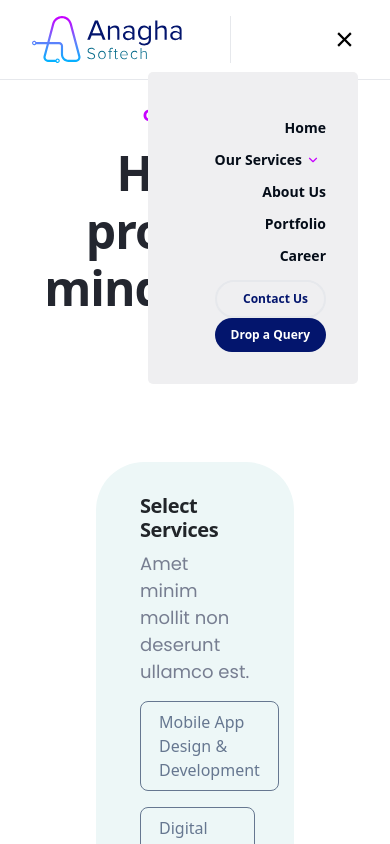
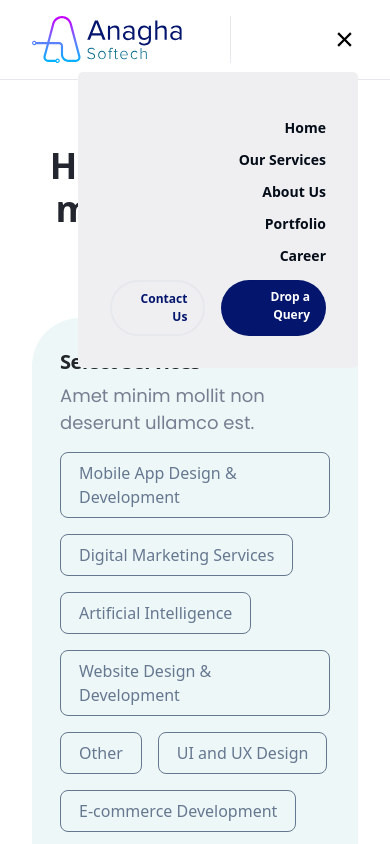
Before and after one commit to PavanSargar/anagha-softech, a React (Vite) app: page /contact in a window 390 px wide. Both pictures are taken after a click on the icon 344 px from the left and 39 px from the top of the page. Shown: the top 844 px of the page. Built offline with nearby package versions, Linux system fonts and the light colour scheme.

Commit message:
fix: :iphone: fixed responsive and optimized till 350px

```diff
--- a/src/components/Navbar/Navbar.jsx
+++ b/src/components/Navbar/Navbar.jsx
@@ -1,3 +1,4 @@
+/* eslint-disable react/prop-types */
 import React, { useEffect, useState } from "react";
 import { Link } from "react-router-dom";
 import { RiMenu3Line, RiCloseLine } from "react-icons/ri";
@@ -9,7 +10,7 @@ import { Image } from "react-bootstrap";
 import SubMenu from "../SubMenu";
 import { FiChevronDown } from "react-icons/fi";
 
-const Menu = () => {
+const Menu = ({ mobile, setToggleMenu }) => {
   const [isSubMenu, setSubMenu] = useState(false);
   const [isActive, setIsActive] = useState("");
   const currentUrl = window.location.pathname;
@@ -25,7 +26,10 @@ const Menu = () => {
     <>
       <p>
         <Link
-          onClick={() => setIsActive("")}
+          onClick={() => {
+            setIsActive("");
+            setToggleMenu(false);
+          }}
           className={`${!isActive.length && styles.active} fw-bold `}
           to="/"
         >
@@ -37,22 +41,25 @@ const Menu = () => {
           // onMouseOut={() => setSubMenu(false)}
           onClick={() => {
             setIsActive("our-services");
-            setSubMenu(!isSubMenu);
+            !mobile && setSubMenu(!isSubMenu);
+            setToggleMenu(false);
           }}
-          className={`${
-            isActive === "our-services" && styles.active
+          className={`${isActive === "our-services" && styles.active} ${
+            styles.services
           } fw-bold d-flex align-items-center gap-1`}
-          // to="our-services"
+          to={`${mobile && "our-services"}`}
         >
           Our Services
-          <FiChevronDown fontWeight={700} color="#c701ff" />
+          {!mobile && <FiChevronDown fontWeight={700} color="#c701ff" />}
         </Link>
-
-        <SubMenu closeSubMenu={handleCloseSubMenu} active={isSubMenu} />
+        <SubMenu closeSubMenu={handleCloseSubMenu} active={isSubMenu} />{" "}
       </p>
       <p>
         <Link
-          onClick={() => setIsActive("about")}
+          onClick={() => {
+            setIsActive("about");
+            setToggleMenu(false);
+          }}
           className={`${isActive === "about" && styles.active} fw-bold `}
           to="about"
         >
@@ -61,7 +68,10 @@ const Menu = () => {
       </p>
       <p>
         <Link
-          onClick={() => setIsActive("portfolio")}
+          onClick={() => {
+            setIsActive("portfolio");
+            setToggleMenu(false);
+          }}
           className={`${isActive === "portfolio" && styles.active} fw-bold `}
           to="portfolio"
         >
@@ -70,7 +80,10 @@ const Menu = () => {
       </p>
       <p>
         <Link
-          onClick={() => setIsActive("career")}
+          onClick={() => {
+            setIsActive("career");
+            setToggleMenu(false);
+          }}
           className={`${isActive === "career" && styles.active} fw-bold `}
           to="career"
         >
@@ -123,7 +136,7 @@ const Navbar = () => {
             className={`${styles["__navbar-menu_container"]} ${styles["slide-left"]}`}
           >
             <div className={styles["__navbar-menu_container-links"]}>
-              <Menu />
+              <Menu setToggleMenu={setToggleMenu} mobile />
               <div className={styles["__navbar-menu_container-links-sign"]}>
                 <Button className="border">
                   <Link to="/contact">Contact Us</Link>
--- a/src/components/Navbar/Navbar.module.css
+++ b/src/components/Navbar/Navbar.module.css
@@ -98,7 +98,7 @@
   top: 40px;
   right: 0;
   margin-top: 1rem;
-  min-width: 210px;
+  min-width: 280px;
   border-radius: 5px;
   box-shadow: 0 0 5 rgba(0, 0, 0, 0.2);
 }
@@ -147,7 +147,13 @@
     top: 20px;
   }
   .__navbar-menu_container-links-sign {
-    display: block;
+    display: flex;
+    gap: 1rem;
+  }
+  .services {
+    display: flex;
+    align-items: flex-end !important;
+    justify-content: flex-end !important;
   }
 }
 
--- a/src/components/Newsletter/index.module.css
+++ b/src/components/Newsletter/index.module.css
@@ -33,5 +33,26 @@
 }
 
 .input input {
-    padding: 0 1rem;
+  padding: 0 1rem;
 }
+
+@media screen and (max-width: 391px) {
+  .input {
+    display: flex;
+    align-items: center;
+    justify-content: center;
+  }
+
+  .input input {
+    resize: both;
+    font-size: 12px;
+  }
+
+  .input input::placeholder {
+    font-size: 12px;
+  }
+
+  .input button {
+    font-size: 12px;
+  }
+}
--- a/src/global.css
+++ b/src/global.css
@@ -195,10 +195,24 @@ a {
   }
 }
 
-
 @media screen and (max-width: 430px) {
   .slider__container,
-  .slick-track  {
+  .slick-track {
     gap: 3rem !important;
   }
+  .H2 {
+    font-size: 36px;
+    /* line-height: 40px !important ; */
+  }
+  .H3 {
+    font-size: 32px;
+    line-height: 34px !important;
+  }
+
+  .p-xl {
+    font-size: 1rem;
+  }
+  .p1 {
+    font-size: 1rem;
+  }
 }
--- a/src/pages/Contact/index.module.css
+++ b/src/pages/Contact/index.module.css
@@ -63,5 +63,19 @@
 @media screen and (max-width: 768px) {
   .form {
     padding-left: 0 !important;
+    margin-top: 2rem !important;
+    border-left: none;
+  }
+  .contact {
+    margin: 2rem 4rem !important;
   }
 }
+
+@media screen and (max-width: 576px) {
+  .contact {
+    margin: 2rem !important;
+    background-color: #edf7f7;
+    border-radius: 48px;
+    padding: 2rem 1rem;
+  }
+}
```
